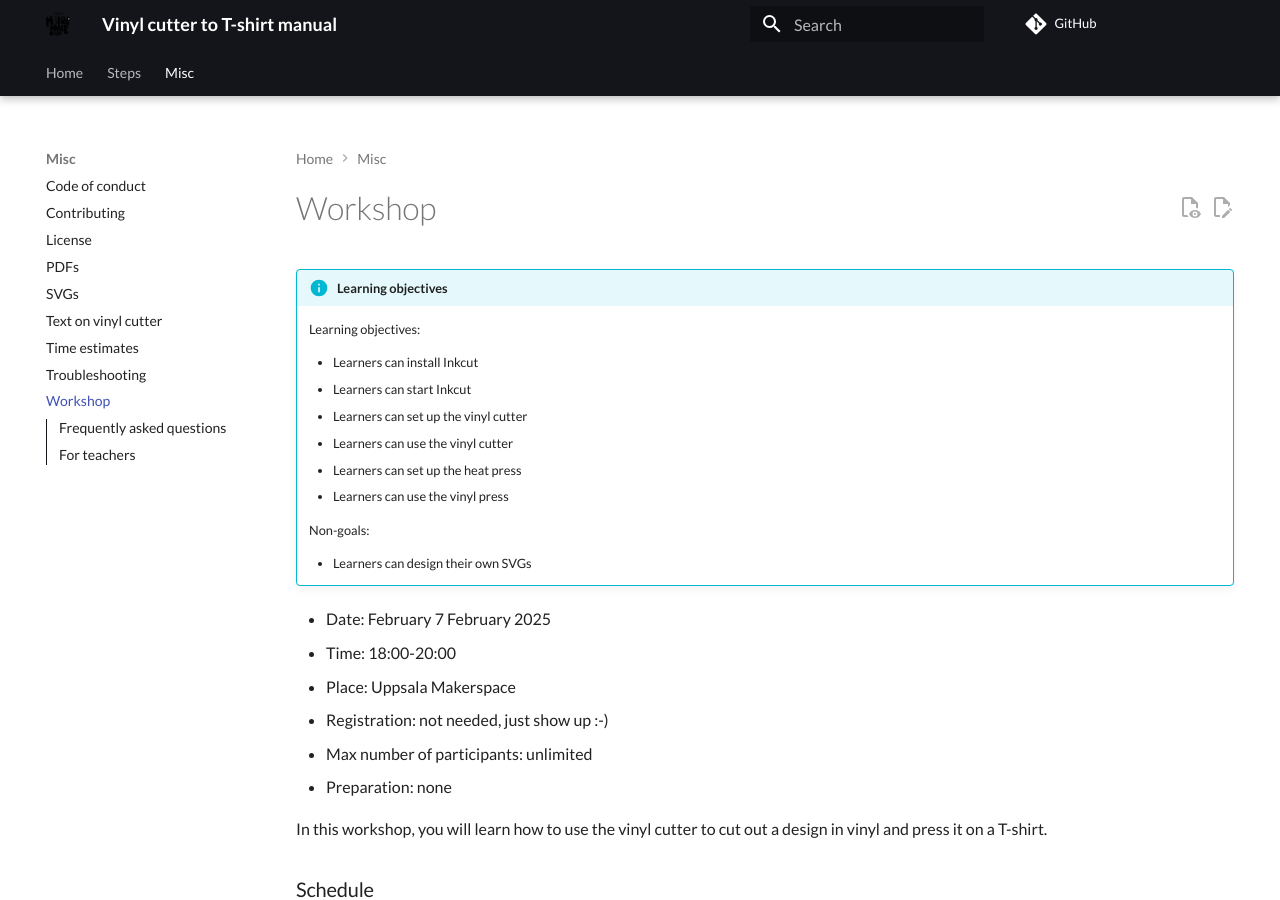
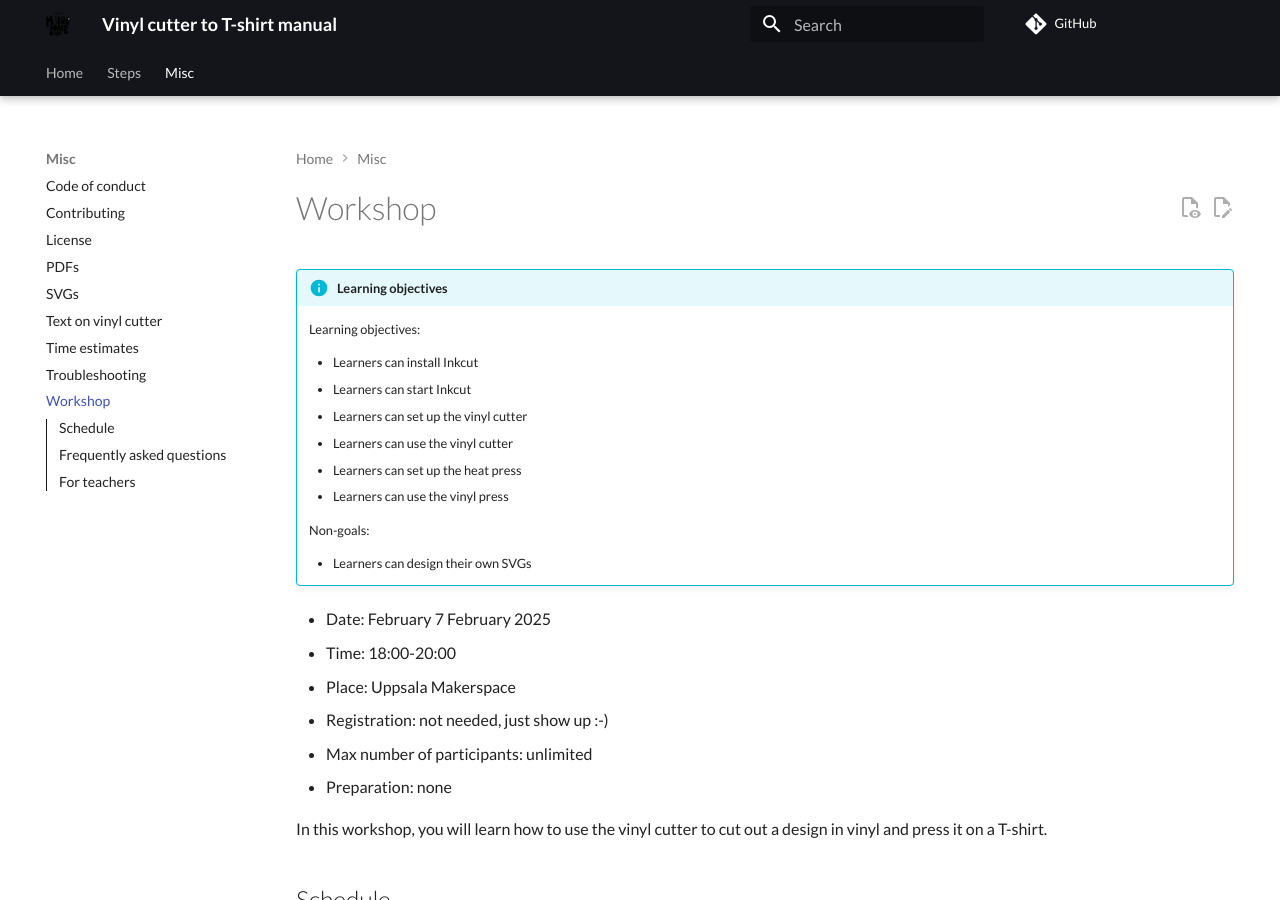
Before and after one commit to uppsala-makerspace/vevor_vinyl_cutter_to_t_shirt_manual, an MkDocs documentation site: the page built from docs/workshop/README.md, in a window 1280 px wide and 900 px high. Built offline with MkDocs 1.6.1 and Material for MkDocs 9.7.7, drawn with Linux system fonts in a browser that asks for light colours; comment, search, counter and statistics services are not loaded.

Commit message:
Fix markdown

```diff
--- a/docs/workshop/README.md
+++ b/docs/workshop/README.md
@@ -30,7 +30,7 @@
 In this workshop, you will learn how to use the vinyl cutter
 to cut out a design in vinyl and press it on a T-shirt.
 
-### Schedule
+## Schedule
 
 The workshop is scheduled to take two hours, although
 most learners will finish quicker.
```
